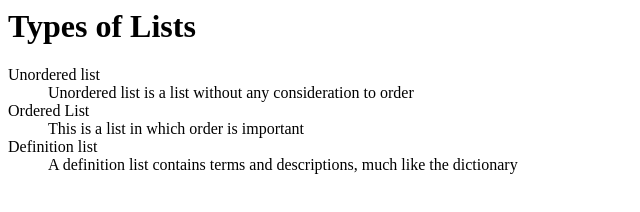
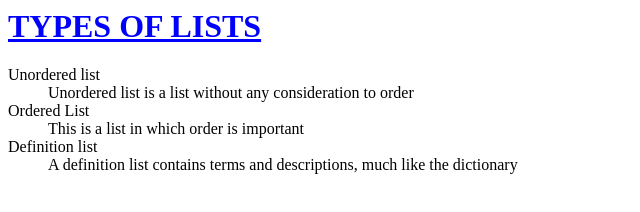
Before and after one commit to joshuacheung/HTML, a plain HTML site: page lists.html in a window 1280 px wide. Shown: the whole page, without its empty margins (0-640 px from the left). Drawn offline with Linux system fonts and the light colour scheme.

Commit message:
finished tutorial

```diff
--- /dev/null
+++ b/css/main.css
@@ -0,0 +1,5 @@
+h1{
+  color: blue;
+  text-decoration: underline;
+  text-transform: uppercase;
+}
--- /dev/null
+++ b/scripts/main.js
@@ -0,0 +1 @@
+alert("Yo dude welcome to my website");
```
Also changed, not shown: index.html (+7 -1 lines), prices/prices.html (+1 -1 lines).
